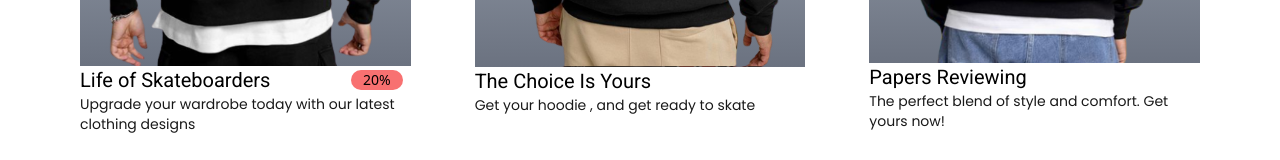
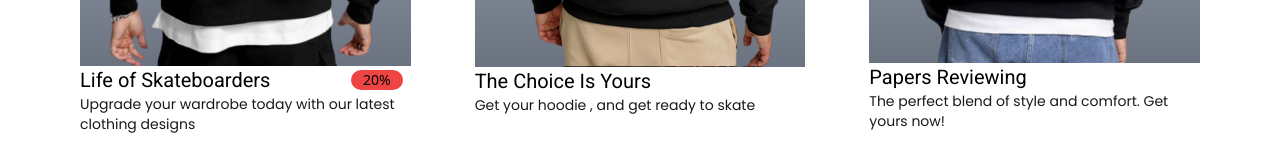
Before and after one commit to WebMorphers/notapark, a React (Vite) app in the folder notapark/: page / in a window 1280 px wide. Shown: the part 1020-1180 px from the top of the page. Built offline with nearby package versions, Linux system fonts and the light colour scheme.

Commit message:
Update products.tsx

```diff
--- a/notapark/src/components/products/products.tsx
+++ b/notapark/src/components/products/products.tsx
@@ -52,7 +52,7 @@ const Products = () => {
                 <div>
                   <div className='relative'>
                     <h1 className=' title text-xl'>{product.title}</h1>
-                    <div className='absolute right-2 top-1 my-auto bg-red-400 rounded-full px-3 text-sm'>
+                    <div className='absolute right-2 top-1 my-auto bg-red-500 rounded-full px-3 text-sm '>
                       {product.solde}
                     </div>
                   </div>
```
